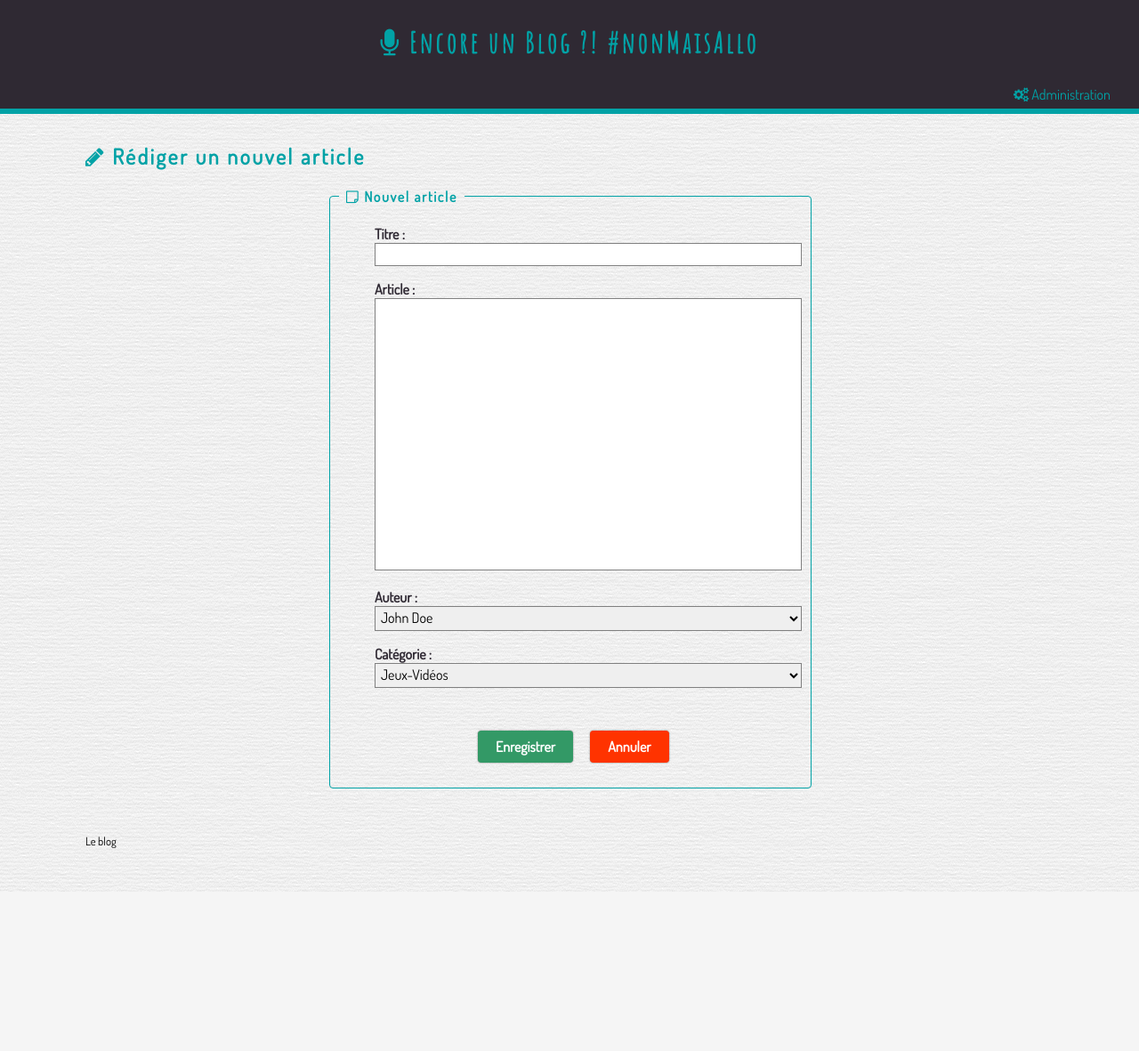
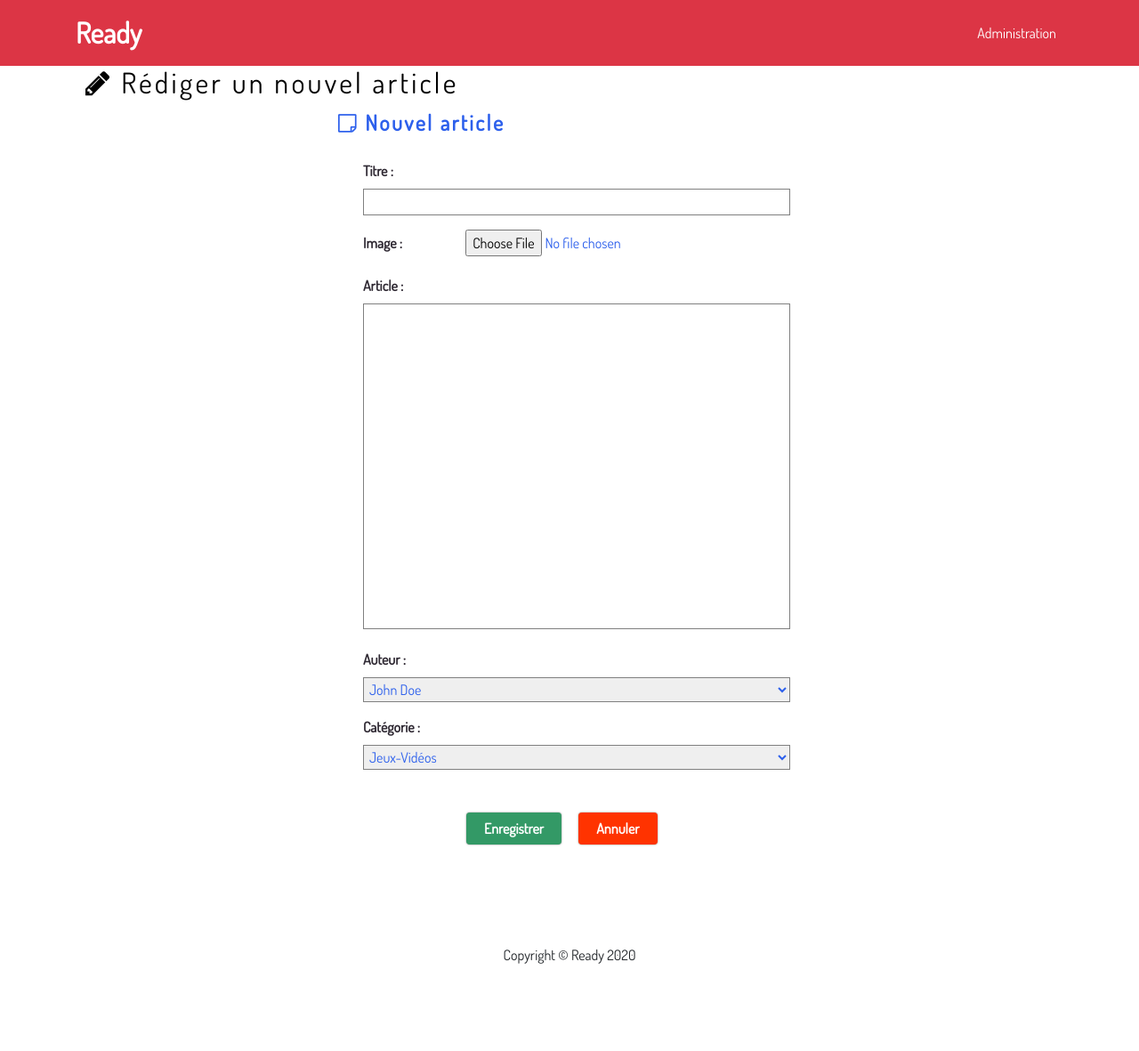
Before and after one commit to Sandou-89/PHP-Exo, a PHP site: page /add_post.php in a window 1280 px wide. Shown: the whole page at 89% size. Before the commit the page ends 1002 px from the top, so only its background shows below. Run offline with PHP 8.4, Linux system fonts and the light colour scheme; data comes from the database, SQL or seed files in the repository.

Commit message:
Add files via upload

```diff
--- a/blog/sql/blog.sql
+++ b/blog/sql/blog.sql
@@ -89,6 +89,7 @@ CREATE TABLE IF NOT EXISTS `Comment` (
 CREATE TABLE IF NOT EXISTS `Post` (
   `Id` smallint(5) unsigned NOT NULL AUTO_INCREMENT,
   `Title` varchar(100) NOT NULL,
+  `img_link` varchar(255) NOT NULL,
   `Contents` text NOT NULL,
   `CreationTimestamp` datetime NOT NULL,
   `Author_Id` tinyint(3) unsigned DEFAULT NULL,
--- a/blog/src/add_post.php
+++ b/blog/src/add_post.php
@@ -40,12 +40,12 @@
         '
             INSERT INTO
                 Post
-                (Title, Contents, Author_Id, Category_Id, CreationTimestamp)
+                (Title, img_link, Contents, Author_Id, Category_Id, CreationTimestamp)
             VALUES
-                (?, ?, ?, ?, NOW())
+                (?, ?, ?, ?, ?, NOW())
         ';
         $resultSet = $pdo->prepare($query);
-        $resultSet->execute([$_POST['title'], $_POST['contents'], $_POST['author'], $_POST['category']]);
+        $resultSet->execute([$_POST['title'], $_POST['img'], $_POST['contents'], $_POST['author'], $_POST['category']]);
 
         // Retour à la page d'accueil une fois que le nouvel article du blog a été ajouté.
         header('Location: index.php');
--- /dev/null
+++ b/blog/src/css/button.css
@@ -0,0 +1,59 @@
+/*
+ * Styles des boutons
+ */
+
+ .button
+ {
+     /* structure */
+     display: inline-block;
+     padding: 0.375em 1.25em;
+
+     /* presentation */
+     border: none;
+     border-radius: 4px;
+     box-shadow: 0 0 2px 0 rgba(0, 0, 0, 0.5);
+     font-weight: bold;
+     line-height: 1.5em;
+     text-decoration: none;
+     transition: background-color 0.25s, box-shadow 0.25s;
+ }
+ .button[disabled],
+ .button[disabled]:hover
+ {
+     background-color: silver;
+     box-shadow: none;
+     color: grey;
+ }
+ .button + .button
+ {
+     margin-left: 1em;
+ }
+
+ .button-cancel
+ {
+     background-color: #FF3300;
+     color: white;
+ }
+ .button-cancel:hover
+ {
+     background-color: #FF6633;
+     box-shadow: 0 0 4px 2px rgba(255, 102, 51, 0.5);
+     color: white;
+ }
+
+ .button-primary
+ {
+     background-color: #339966;
+     color: white;
+ }
+ .button-primary:hover
+ {
+     background-color: #66CC99;
+     box-shadow: 0 0 4px 2px rgba(102, 204, 153, 0.5);
+     color: white;
+ }
+
+ .button:active
+ {
+     box-shadow: none;
+ }
--- /dev/null
+++ b/blog/src/css/form.css
@@ -0,0 +1,79 @@
+/*
+ * Styles des formulaires
+ */
+
+ .generic-form
+ {
+     margin: 0 auto;
+     width: 50%;
+ }
+ .generic-form fieldset
+ {
+    color: rgb(45, 96, 236);
+ }
+ .generic-form fieldset legend
+ {
+    color: rgb(45, 96, 236);
+     font-weight: bold;
+     letter-spacing: 0.1em;
+ }
+ .generic-form input[type="password"],
+ .generic-form input[type="text"],
+ .generic-form select,
+ .generic-form textarea
+ {
+     /* structure */
+     padding: 2px;
+
+     /* presentation */
+     border: 1px solid grey;
+     transition: background-color 0.33s;
+ }
+ .generic-form input[type="password"],
+ .generic-form input[type="text"],
+ .generic-form select,
+ .generic-form textarea
+ {
+     width: 30em;
+ }
+ .generic-form input[type="password"]:focus,
+ .generic-form input[type="text"]:focus,
+ .generic-form select:focus,
+ .generic-form textarea:focus
+ {
+     background-color: #E3FFFB;
+ }
+ .generic-form textarea
+ {
+     resize: none;
+ }
+ .generic-form ul
+ {
+     list-style-type: none;
+ }
+ .generic-form ul li
+ {
+     margin: 1em 0;
+ }
+ .generic-form ul li:last-child
+ {
+     margin-left: 116px; /* pour aligner avec les autres labels */
+     margin-top: 3em;
+ }
+ .generic-form ul li label
+ {
+     /* structure */
+     display: inline-block;
+
+     /* presentation */
+     color: #2F2933;
+     font-weight: bold;
+ }
+ .generic-form ul li label.textarea
+ {
+     vertical-align: top;
+ }
+ .generic-form ul li label
+ {
+     width: 112px;
+ }
--- /dev/null
+++ b/blog/src/css/main.css
@@ -0,0 +1,29 @@
+*
+{
+    box-sizing: border-box;
+}
+
+
+a
+{
+    text-decoration: none;
+}
+
+form
+{
+    margin-top: 2em;
+}
+form fieldset
+{
+    border-radius: 4px;
+}
+form fieldset legend
+{
+    padding: 0 0.5em;
+}
+
+hr
+{
+    margin-bottom: 2em;
+    margin-top: 2em;
+}
--- /dev/null
+++ b/blog/src/css/theme.css
@@ -0,0 +1,102 @@
+@import 'https://fonts.googleapis.com/css?family=Amatic+SC|Dosis';
+
+
+/*
+https://color.adobe.com/fr/Friends-and-foes-color-theme-1175537/edit/?copy=true&base=4&rule=Custom&selected=0&name=Copie%20de%20Friends%20and%20foes&mode=rgb&rgbvalues=0.185839,0.161431,0.2,0.005772,0.633724,0.65,0.162514,0.85,0.762621,0.741231,0.95,0.442417,0.999956,1,0.650593&swatchOrder=0,1,2,3,4
+*/
+
+a
+{
+    color: rgb(0, 0, 0);
+    transition: all 0.25s;
+}
+a:hover
+{
+    color: rgb(45, 96, 236);
+}
+
+body
+{
+    background-color: white;
+    font-family: 'Dosis', sans-serif;
+}
+
+h1
+{
+    /* structure */
+    height: 96px; /* identique à header */
+    margin: 0;
+
+    font-family: 'Amatic SC', cursive;
+    line-height: 96px;
+    text-align: center;
+}
+h1 a:hover
+{
+    color: #BDF271;
+}
+
+h1, h2
+{
+    color: rgb(0, 0, 0);
+    letter-spacing: 0.1em;
+}
+
+.pro
+{
+    font-size: 2em;
+    font-weight: bold;
+}
+
+footer,
+main
+{
+    margin: 0 auto;
+    width: 85%;
+}
+footer
+{
+    margin-bottom: 3em;
+    margin-top: 3em;
+}
+
+
+.edit
+{
+}
+
+.remove
+{
+}
+
+
+/*
+ * Styles des commentaires des articles du blog
+ */
+.comment
+{
+    list-style-type: none;
+}
+.comment h4
+{
+    color: #2F2933;
+}
+.comment-list
+{
+}
+
+
+/*
+ * Styles des articles du blog
+ */
+.post
+{
+    list-style-type: none;
+}
+.post h3
+{
+    color: #2F2933;
+}
+.post-list
+{
+}
--- a/blog/src/edit_post.php
+++ b/blog/src/edit_post.php
@@ -17,6 +17,7 @@
             SELECT
                 Id,
                 Title,
+                img_link
                 Contents
             FROM
                 Post
@@ -41,11 +42,12 @@
             SET
                 Title = ?,
                 Contents = ?
+                img_link = ?
             WHERE
                 Id = ?
         ';
         $resultSet = $pdo->prepare($query);
-        $resultSet->execute([$_POST['title'], $_POST['contents'], $_POST['postId']]);
+        $resultSet->execute([$_POST['title'], $_POST['img'], $_POST['contents'], $_POST['postId']]);
 
         // Retour au panneau d'administration.
         header('Location: admin.php');
--- a/blog/src/index.php
+++ b/blog/src/index.php
@@ -8,6 +8,7 @@
         SELECT
             Post.Id,
             Title,
+            img_link,
             Contents,
             CreationTimestamp,
             FirstName,
--- a/blog/src/show_post.php
+++ b/blog/src/show_post.php
@@ -15,6 +15,7 @@
         SELECT
             Post.Id,
             Title,
+            img_link,
             Contents,
             CreationTimestamp,
             FirstName,
--- a/blog/src/templates/add_post.php
+++ b/blog/src/templates/add_post.php
@@ -9,6 +9,10 @@
             <li>
                 <label for="title">Titre :</label>
                 <input type="text" id="title" name="title">
+            </li>
+            <li> <!--lien pour des image-->
+                <label for="img">Image :</label>
+                <input type="file" id="img" name="img">
             </li>
             <li>
                 <label class="textarea" for="contents">Article :</label>
--- a/blog/src/templates/edit_post.php
+++ b/blog/src/templates/edit_post.php
@@ -15,6 +15,10 @@
                 <input type="text" id="title" name="title" value="<?= htmlspecialchars($post['Title']) ?>">
             </li>
             <li>
+                <label for="img">Image :</label>
+                <input type="file" id="img" name="img" value="<?= htmlspecialchars($post['Contents']) ?>">
+            </li>
+            <li>
                 <label class="textarea" for="contents">Article :</label>
                 <textarea id="contents" name="contents" rows="15"><?= htmlspecialchars($post['Contents']) ?></textarea>
             </li>
--- a/blog/src/templates/layout.php
+++ b/blog/src/templates/layout.php
@@ -2,27 +2,38 @@
 <html lang="fr">
 <head>
     <meta charset="utf-8">
-    <title>Encore un Blog ?! #nonMaisAllo</title>
+    <title>Ready</title>
 
     <!-- Feuilles de style externes -->
     <link rel="stylesheet" href="css/normalize-3.0.3.min.css">
     <link rel="stylesheet" href="css/font-awesome.min.css">
     <link rel="stylesheet" href="http://fonts.googleapis.com/css?family=Open+Sans">
+    <link rel="stylesheet" href="https://stackpath.bootstrapcdn.com/bootstrap/4.1.3/css/bootstrap.min.css" integrity="sha384-MCw98/SFnGE8fJT3GXwEOngsV7Zt27NXFoaoApmYm81iuXoPkFOJwJ8ERdknLPMO" crossorigin="anonymous">
 
     <!-- Feuilles de style de l'application -->
-    <link rel="stylesheet" href="css/blog-main.css">
-    <link rel="stylesheet" href="css/blog-theme.css">
-    <link rel="stylesheet" href="css/ui-button.css">
-    <link rel="stylesheet" href="css/ui-form.css">
+    <link rel="stylesheet" href="css/main.css">
+    <link rel="stylesheet" href="css/theme.css">
+    <link rel="stylesheet" href="css/button.css">
+    <link rel="stylesheet" href="css/form.css">
 </head>
 <body>
     <!-- En-tête commune de l'application -->
-    <header class="blog-header">
-        <h1><a href="index.php"><i class="fa fa-microphone"></i> Encore un Blog ?! #nonMaisAllo</a></h1>
-        <nav>
-            <a href="admin.php"><i class="fa fa-cogs"></i> Administration</a>
-        </nav>
-    </header>
+        <nav class="navbar navbar-expand-lg navbar-dark bg-danger">
+    <div class="container">
+      <a class="navbar-brand pro" href="index.php">Ready</a>
+      <button class="navbar-toggler" type="button" data-toggle="collapse" data-target="#navbarResponsive" aria-controls="navbarResponsive" aria-expanded="false" aria-label="Toggle navigation">
+        <span class="navbar-toggler-icon"></span>
+      </button>
+      <div class="collapse navbar-collapse" id="navbarResponsive">
+        <ul class="navbar-nav ml-auto">
+          <li class="nav-item active">
+          <a  class="nav-link" href="admin.php">Administration
+          <span class="sr-only">(current)</span>
+          </a>
+        </ul>
+      </div>
+    </div>
+  </nav>
 
     <main>
         <!-- Chargement du template PHTML spécifié par le programme PHP -->
@@ -30,8 +41,11 @@
     </main>
 
     <!-- Pied de page commun de l'application -->
-    <footer class="blog-footer">
-        <small>Le blog</small>
-    </footer>
+  <footer class="py-5 bg-transparent">
+    <div class="container">
+      <p class="m-0 text-center text-black">Copyright &copy; Ready 2020</p>
+    </div>
+    <!-- /.container -->
+  </footer>
 </body>
 </html>
```
Also changed, not shown: blog/src/templates/admin.php (+7 -7 lines), blog/src/templates/index.php (+18 -17 lines), blog/src/templates/show_post.php (+23 -10 lines), blog/src/images/articles/1590426558-3553-card.png (added), blog/src/images/articles/1590591908-7007-card.png (added), blog/src/images/articles/1590602722-7278-card.png (added), blog/src/images/articles/1590658772-48-card (1).png (added), blog/src/images/articles/1590690234-7990-card.png (added).
